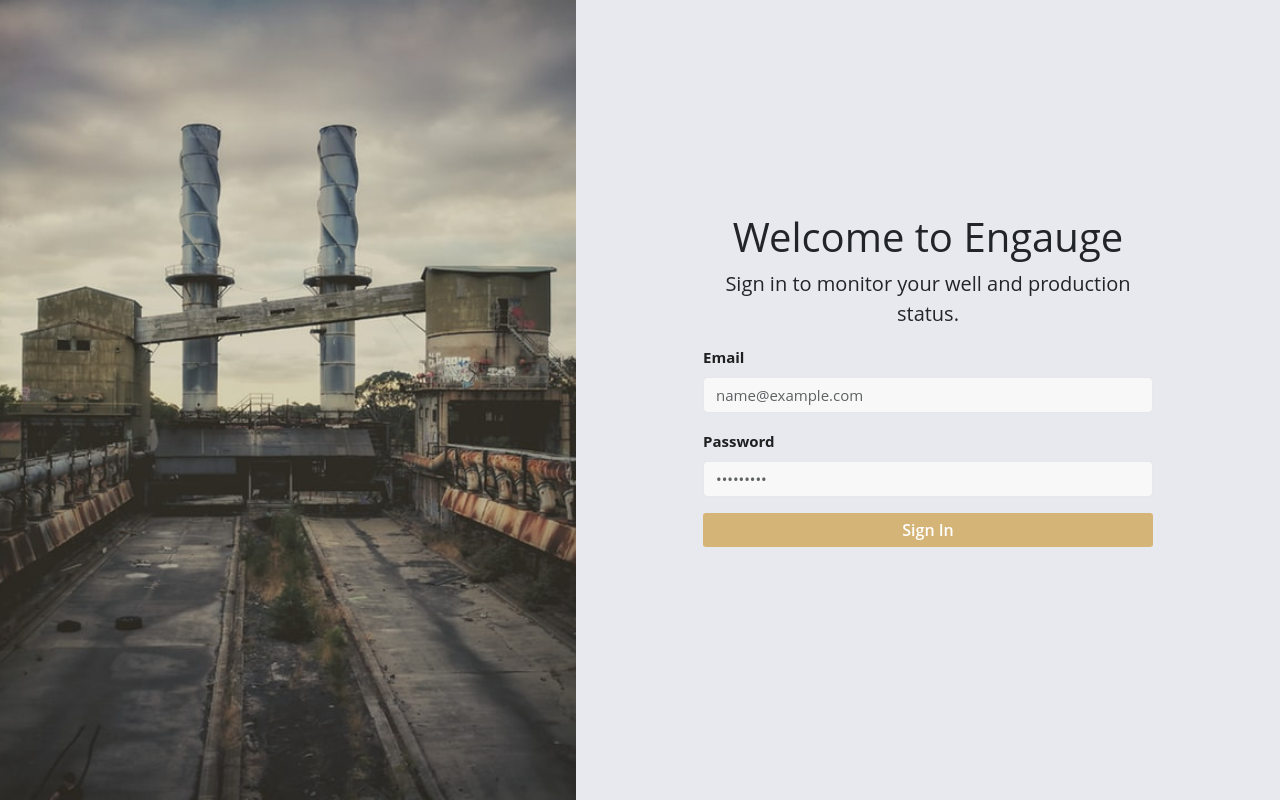
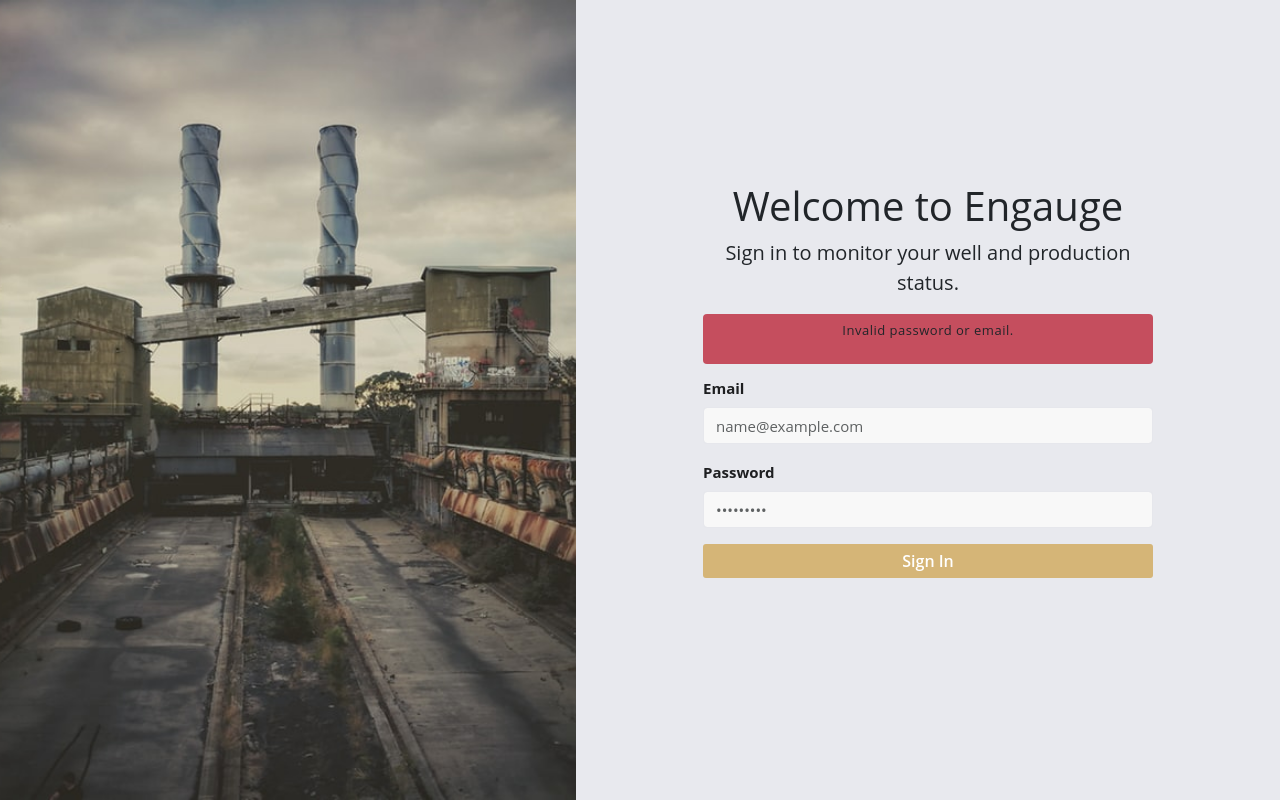
Before and after one commit to Dgarza0413/engauge, a React (Create React App) app in the folder client/: page / in a window 1280 px wide. Both pictures are taken after typing "name@example.com", "Sample123" into the empty fields and a click on the input "Sign In". Built offline with nearby package versions, Linux system fonts and the light colour scheme; no server answers.

Commit message:
testing error message on login

```diff
--- a/client/src/pages/Login.js
+++ b/client/src/pages/Login.js
@@ -35,12 +35,23 @@ const containerStyle = {
     padding: "0"
 }
 
+const errorStyle = {
+    justifyContent: "center",
+    alignItems: "center",
+    margin: "11px 0 12px",
+    borderRadius: 4,
+    padding: 7,
+    backgroundColor: "#c54e5e",
+    textAlign: "center"
+}
+
 class Login extends React.Component {
     state = {
         email: "",
         password: "",
         welcomeEmail: "",
-        redirectTo: null
+        redirectTo: null,
+        showError: false
     }
 
     handleInput = event => {
@@ -61,6 +72,8 @@ class Login extends React.Component {
                 // console.log(result.data)
                 // this.setState({ redirectTo: "/dashboard" })
                 window.location.pathname = "/dashboard"
+            }).catch(err => {
+                this.setState({showError: true});
             });
     }
 
@@ -111,6 +124,10 @@ class Login extends React.Component {
                             <h1 style={{ textAlign: "center"}}>Welcome to Engauge</h1>
                             <p style={{ textAlign: "center", fontSize: 20}}>Sign in to monitor your well and production status.</p>
                         <form onSubmit={this.handleFormSubmit}>
+                            {this.state.showError === true ?
+                            <div id="errormessage" style={errorStyle}>
+                                <p style={{fontSize: 13, letterSpacing: 0.5}}>Invalid password or email.</p>
+                            </div> : console.log("this be an error")}
                             <EmailInput name="email" label="Email" placeholder="Enter Your Email" onChange={this.handleInput} value={this.state.email} />
                             <PasswordInput name="password" label="Password" placeholder="Enter Your Password" onChange={this.handleInput} value={this.state.password} />
                             <Button type="submit" value="Sign In" width="100%" />
```
